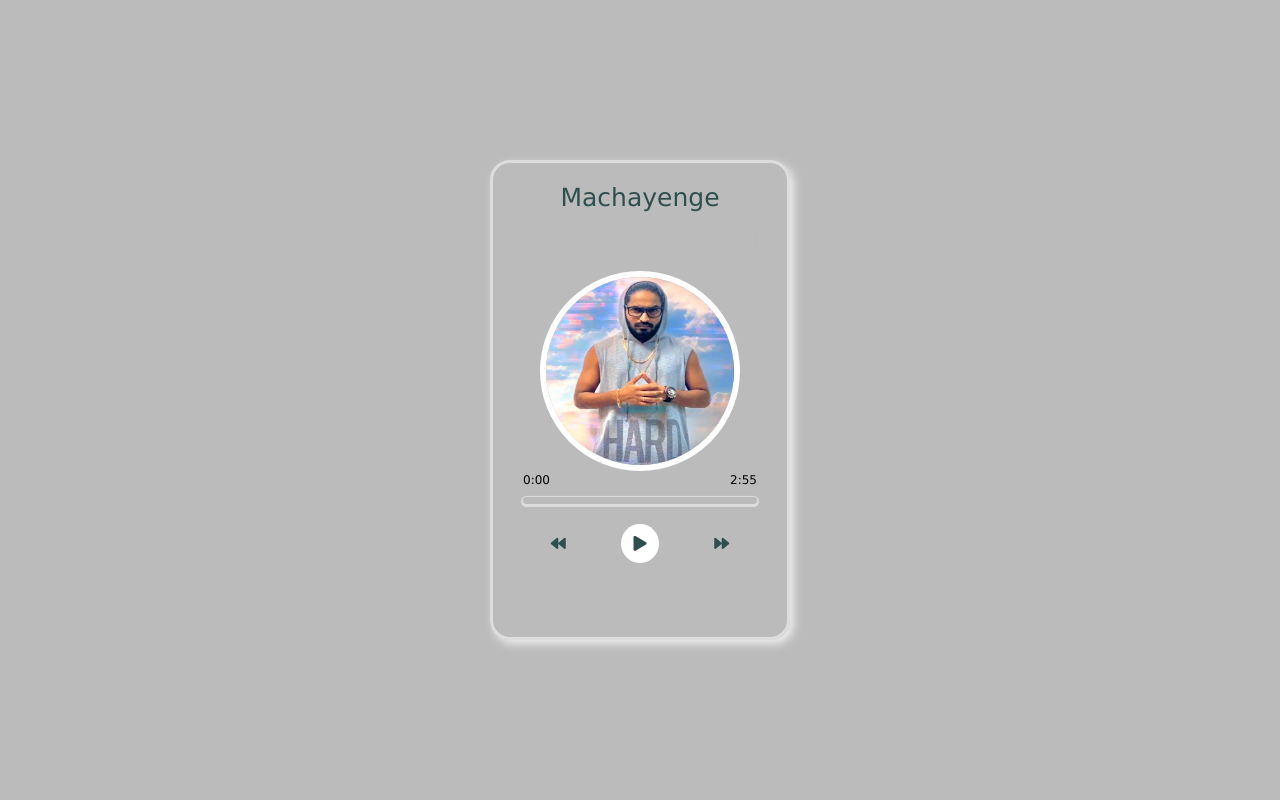
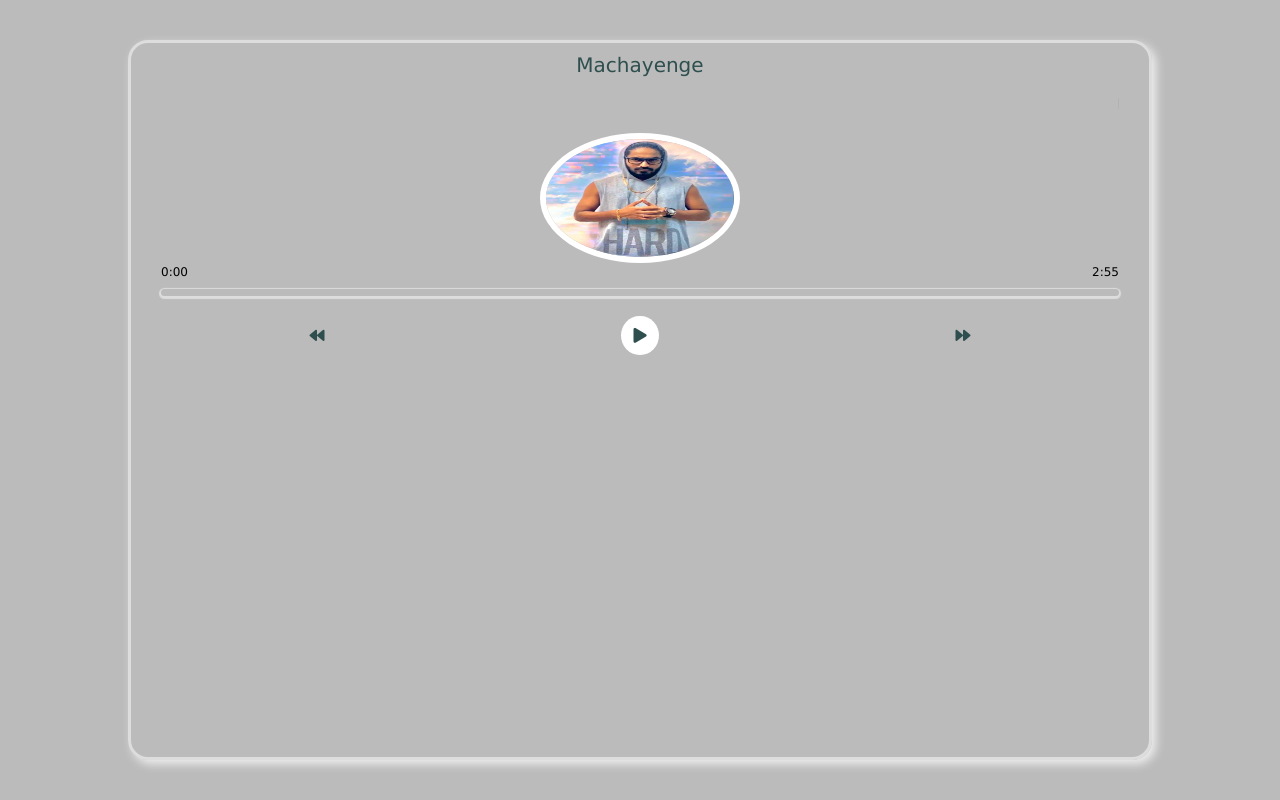
Before and after one commit to Ajinkya-Chitale/MusicPlayer.github.io, a plain HTML site: page index.html in a window 1280 px wide. Drawn offline with Linux system fonts and the light colour scheme.

Commit message:
Added media query code

```diff
--- a/style.scss
+++ b/style.scss
@@ -130,3 +130,23 @@ html {
         transform: scale(1.2);
     }
 }
+
+
+@media only screen and (min-device-width: 360px) and (max-device-width: 820px) and (orientation: landscape) {
+    .main_div .music_container {
+        height: 90%;
+        width: 80vw;
+        padding: 1rem 3rem;
+
+        h1.title {
+            font-size: 2rem;
+        }
+        h2 {
+            font-size: 1.5rem;
+        }
+
+        .img_container img {
+            max-height: 13rem;
+        }
+   }
+}
```
Also changed, not shown: style.css, 1 other file.
